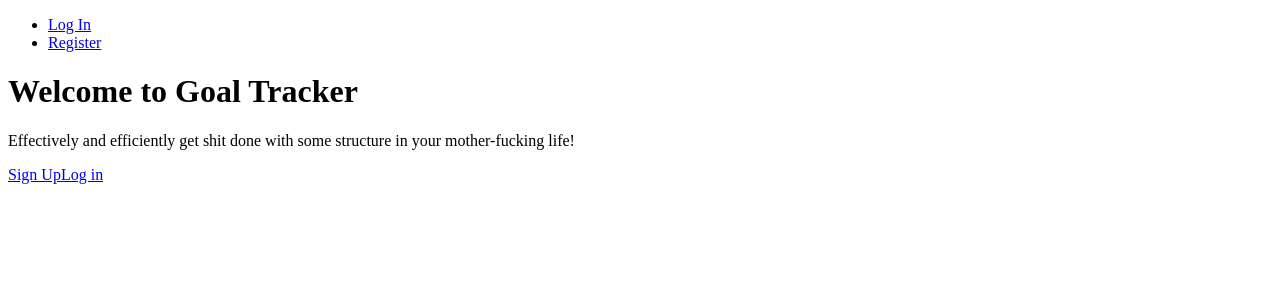
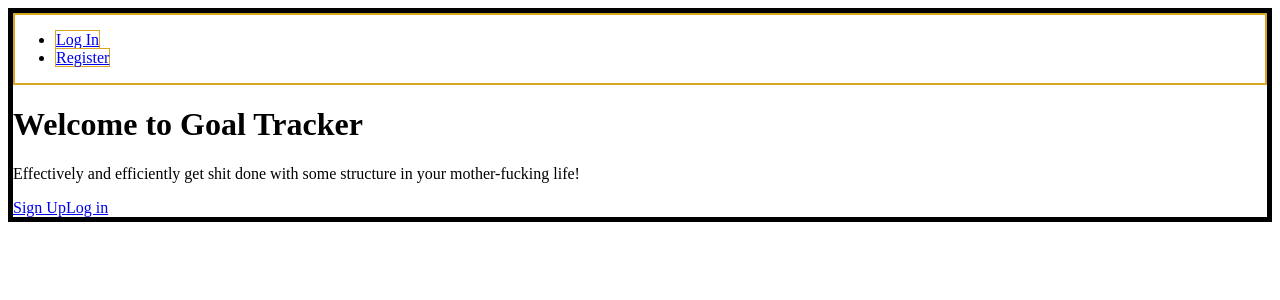
Before and after one commit to step818/bug-tracker, a React (Create React App) app in the folder client/: page / in a window 1280 px wide. Shown: the top 300 px of the page. Built offline with nearby package versions, Linux system fonts and the light colour scheme; no server answers.

Commit message:
started css borders

```diff
--- a/client/src/components/Navigation/Item/ToolbarItem.js
+++ b/client/src/components/Navigation/Item/ToolbarItem.js
@@ -4,7 +4,7 @@ import classes from './ToolbarItem.module.css';
 
 const toolbarItem = (props) => (
   <div>
-    <NavLink to={props.link} exact activeClassName={classes.active} >
+    <NavLink to={props.link} exact activeClassName={classes.active} className={classes.ToolbarItem}>
       {props.children}
     </NavLink>
   </div>
--- a/client/src/components/Navigation/Item/ToolbarItem.module.css
+++ b/client/src/components/Navigation/Item/ToolbarItem.module.css
@@ -0,0 +1,3 @@
+.ToolbarItem {
+  border: solid 1px goldenrod;
+}
--- a/client/src/components/Navigation/ToolbarItems.js
+++ b/client/src/components/Navigation/ToolbarItems.js
@@ -3,10 +3,11 @@ import ToolbarItem from './Item/ToolbarItem';
 import { connect } from 'react-redux';
 import PropTypes from 'prop-types';
 import { logout } from '../../actions/auth';
+import classes from './ToolbarItems.module.css';
 
 const toolbarItems = ({auth: { isAuthenticated, loading }, logout}) => {
   const authLinks = (
-    <ul>
+    <ul className={classes.ToolbarItems}>
       <li><ToolbarItem link="/dashboard" exact>Home</ToolbarItem></li>
       <li><ToolbarItem link="/projects">Projects</ToolbarItem></li>
       <li><ToolbarItem link="/addProject">Add Project</ToolbarItem></li>
--- a/client/src/components/Navigation/ToolbarItems.module.css
+++ b/client/src/components/Navigation/ToolbarItems.module.css
@@ -0,0 +1,3 @@
+.ToolbarItems {
+  border: solid black 1px;
+}
--- a/client/src/components/profile/ProfileTop.js
+++ b/client/src/components/profile/ProfileTop.js
@@ -8,7 +8,7 @@ const ProfileTop = ({
     company,
     location,
     social,
-    user: { firstName, lastName, avatar }
+    user: { firstName, lastName, avatar, points }
   }
 }) => {
   return (
@@ -21,6 +21,7 @@ const ProfileTop = ({
       <p>Bio: {bio}</p>
       <p>Status: {status} {company && <span>at {company}</span>}</p>
       <p>{location && <span>Location: {location}</span>}</p>
+      <p>Gems: {points}</p>
       <div>
         {social && social.twitter && (
               <a href={social.twitter} target="_blank" rel="noopener noreferrer">
--- a/client/src/containers/Dashboard/Dashboard.js
+++ b/client/src/containers/Dashboard/Dashboard.js
@@ -18,7 +18,6 @@ const Dashboard = ({ auth, getCurrentProfile, deleteAccount, profile: { profile,
     <Fragment>
       <h1>Dashboard</h1>
       <h3>Welcome {auth.user.firstName}</h3>
-      <p>Pebbles: {auth.user.points}</p>
       {profile !== null ? (
         <Fragment>
           <DashboardActions/>
--- a/client/src/containers/Toolbar/Toolbar.js
+++ b/client/src/containers/Toolbar/Toolbar.js
@@ -2,7 +2,7 @@ import React from 'react';
 import classes from './Toolbar.module.css';
 import ToolbarItems from '../../components/Navigation/ToolbarItems'
 
-const toolbar = (props) => {
+const toolbar = () => {
   return(
     <header className={classes.Toolbar}>
       <nav>
--- a/client/src/containers/Toolbar/Toolbar.module.css
+++ b/client/src/containers/Toolbar/Toolbar.module.css
@@ -0,0 +1,3 @@
+.Toolbar {
+  border: solid goldenrod 2px;
+}
--- a/client/src/hoc/Layout/Layout.module.css
+++ b/client/src/hoc/Layout/Layout.module.css
@@ -0,0 +1,3 @@
+.Layout {
+  border: solid black 5px;
+}
```
Also changed, not shown: 1 other file (tests, documents, lock files or other folders).
